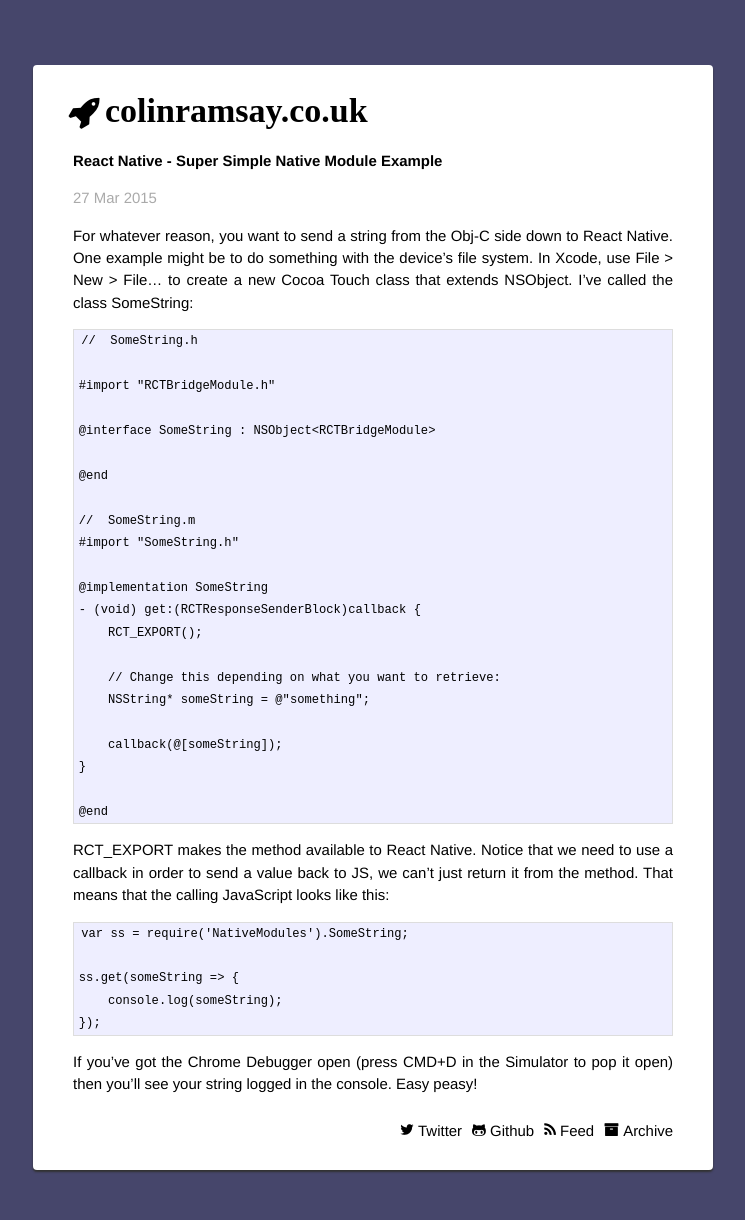
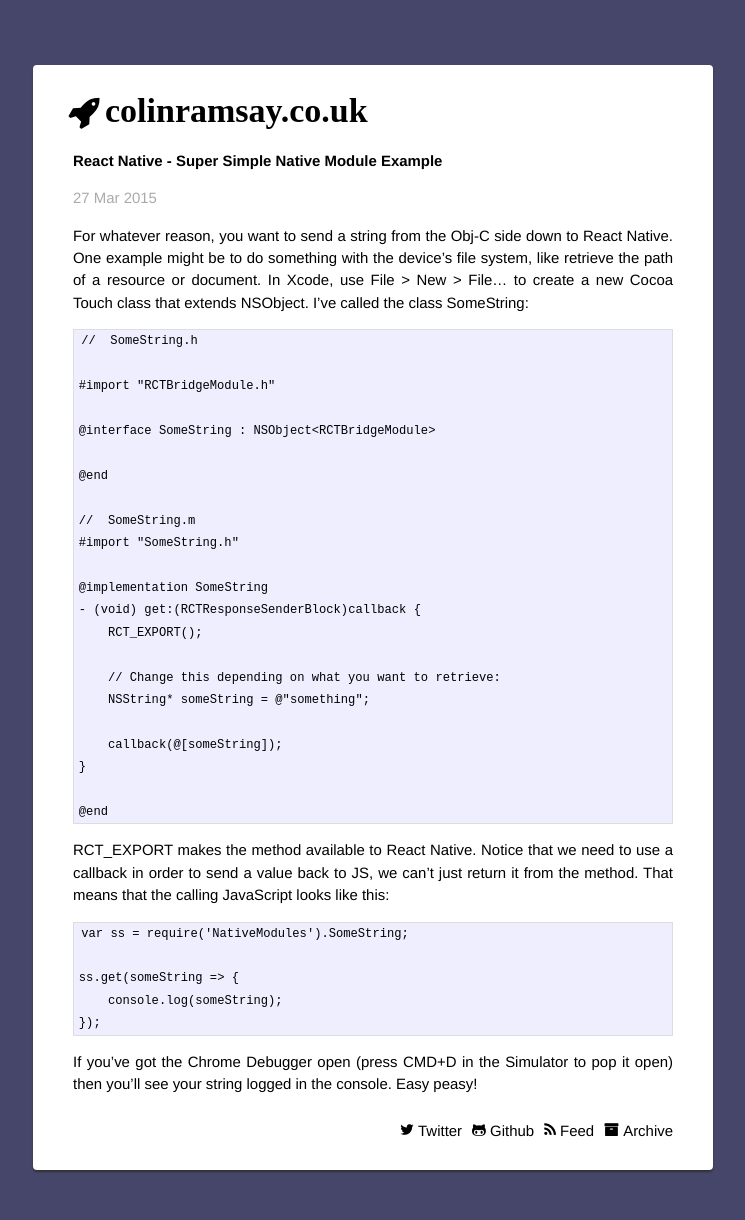
Before and after one commit to hunvreus/colinramsay.github.io, a Jekyll site: the page built from _posts/2015-03-27-react-native-simple-native-module.markdown, in a window 1280 px wide. Shown: the whole page, without its empty margins (267-1012 px from the left). Built offline with Jekyll 4.4.1, drawn with Linux system fonts in a browser that asks for light colours; some web fonts are replaced; Markdown is read by kramdown in place of the engine named in the settings.

Commit message:
Update 2015-03-27-react-native-simple-native-module.markdown

```diff
--- a/_posts/2015-03-27-react-native-simple-native-module.markdown
+++ b/_posts/2015-03-27-react-native-simple-native-module.markdown
@@ -4,7 +4,7 @@ title: React Native - Super Simple Native Module Example
 published: true
 ---
 
-For whatever reason, you want to send a string from the Obj-C side down to React Native. One example might be to do something with the device's file system. In Xcode, use File > New > File... to create a new Cocoa Touch class that extends NSObject. I've called the class SomeString:
+For whatever reason, you want to send a string from the Obj-C side down to React Native. One example might be to do something with the device's file system, like retrieve the path of a resource or document. In Xcode, use File > New > File... to create a new Cocoa Touch class that extends NSObject. I've called the class SomeString:
 
 {% highlight objective-c %}
 //  SomeString.h
```
